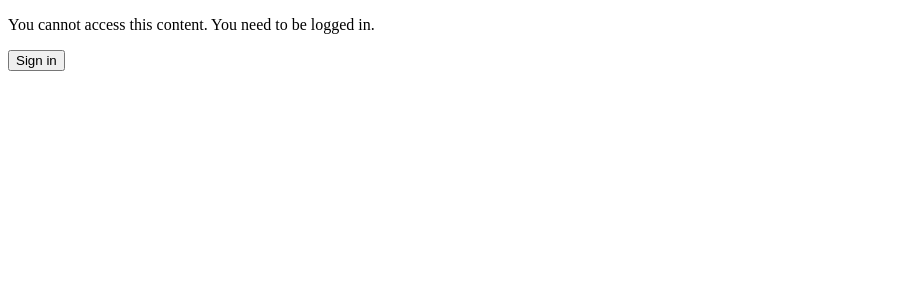
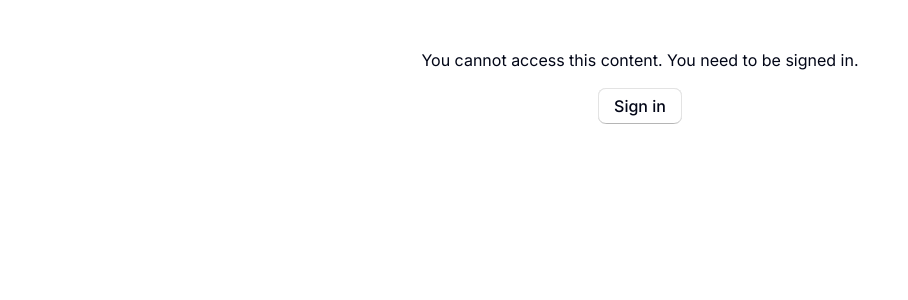
Before and after one commit to KpryKorn/unf-side-projects, a Next.js app: page /admin in a window 1280 px wide. Shown: the top 300 px of the page, without its empty margins (0-908 px from the left). Built offline with nearby package versions, Linux system fonts and the light colour scheme; no server answers.

Commit message:
refactor: group files by folder for easier layout styling and display

```diff
--- a/app/admin/page.tsx
+++ b/app/(admin)/admin/page.tsx
@@ -1,5 +1,5 @@
 import { getServerSession } from "next-auth";
-import { authOptions } from "../api/auth/[...nextauth]/route";
+import { authOptions } from "../../api/auth/[...nextauth]/route";
 import prisma from "@/lib/prisma";
 import { SignInButton } from "@/components/buttons";
 
@@ -9,7 +9,7 @@ export default async function page() {
   if (!session) {
     return (
       <div className="flex flex-col items-center justify-center gap-4">
-        <p>You cannot access this content. You need to be logged in.</p>
+        <p>You cannot access this content. You need to be signed in.</p>
         <SignInButton />
       </div>
     );
--- /dev/null
+++ b/app/(admin)/layout.tsx
@@ -0,0 +1,28 @@
+import "@/assets/globals.css";
+import type { Metadata } from "next";
+import { Inter } from "next/font/google";
+import AuthProvider from "../(user)/AuthProvider";
+import Header from "@/components/Header";
+
+const inter = Inter({ subsets: ["latin"] });
+
+export const metadata: Metadata = {
+  title: "Mon Appli Next.js",
+  description: "Généré par mon template Next.js",
+};
+
+export default function RootLayout({
+  children,
+}: {
+  children: React.ReactNode;
+}) {
+  return (
+    <AuthProvider>
+      <html lang="fr">
+        <body className={inter.className + " container text-slate-950"}>
+          <main className="py-6 md:py-12">{children}</main>
+        </body>
+      </html>
+    </AuthProvider>
+  );
+}
```
